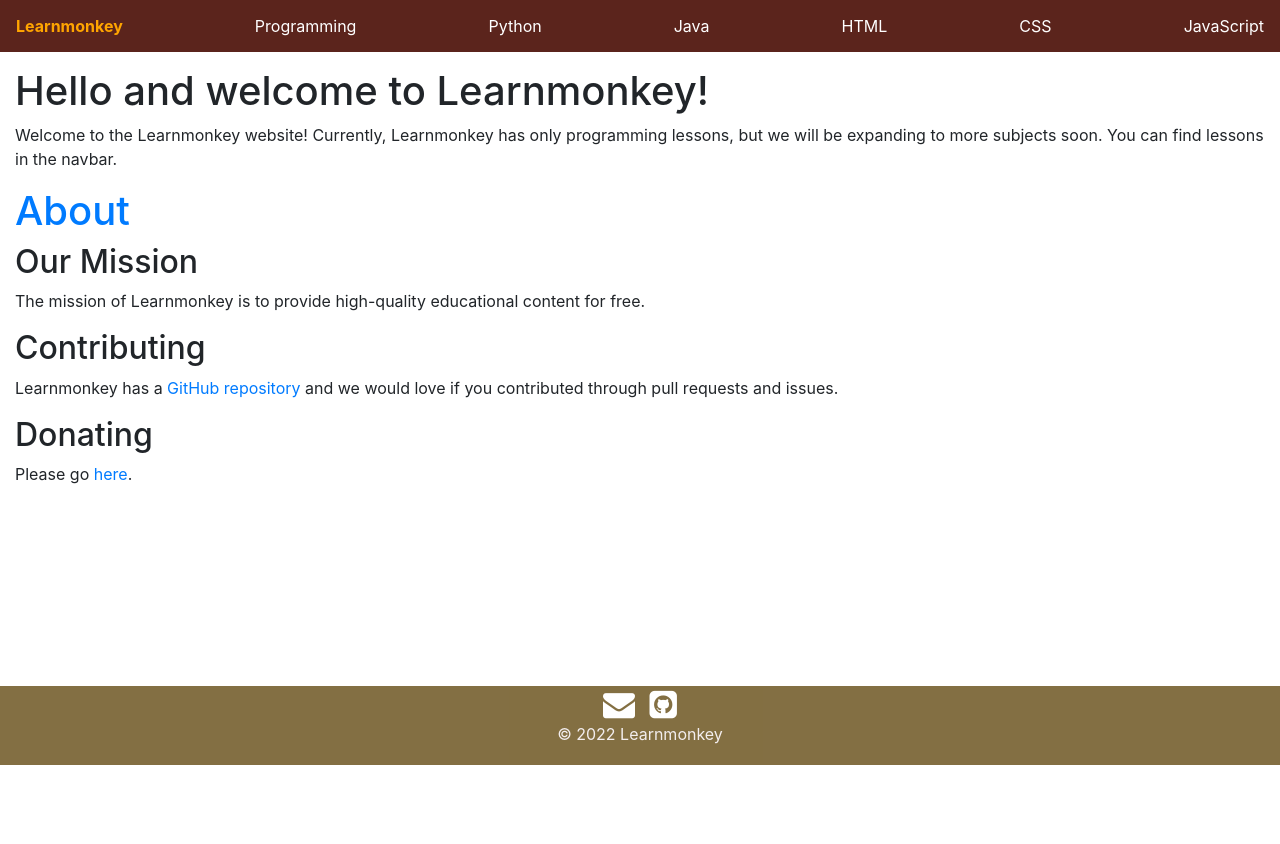
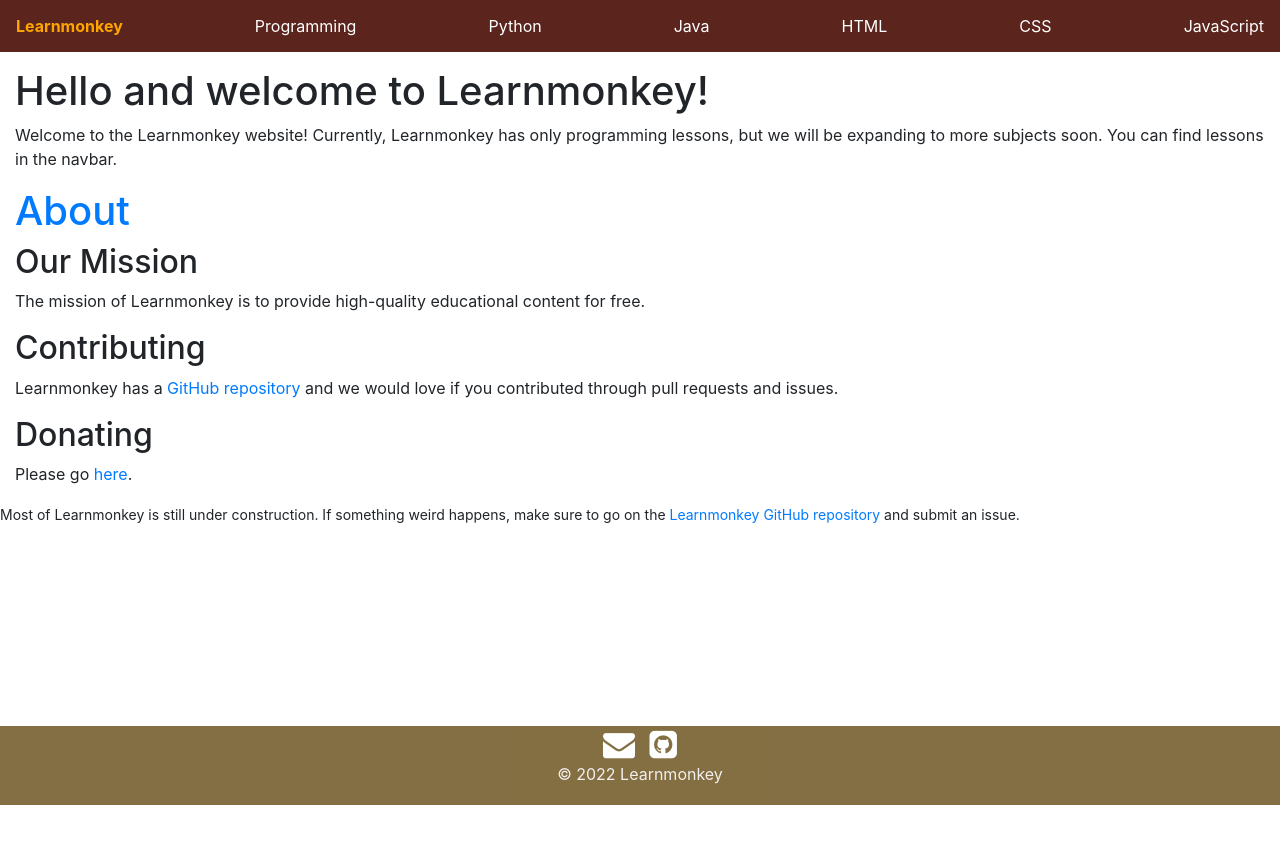
Before and after one commit to learnmonkey/learnmonkey.github.io, a Jekyll site: the page built from index.html, in a window 1280 px wide. Shown: the top 844 px of the page. Built offline with Jekyll 4.4.1, drawn with Linux system fonts in a browser that asks for light colours.

Commit message:
add under consrtuction message in footer

```diff
--- a/_includes/footer.html
+++ b/_includes/footer.html
@@ -1,4 +1,5 @@
 <!-- the site. things are the values set in the _config.yml file -->
+<small>Most of Learnmonkey is still under construction. If something weird happens, make sure to go on the <a href="https://github.com/learnmonkey/learnmonkey.github.io">Learnmonkey GitHub repository</a> and submit an issue.</small>
 <footer>
     <div id="footer-icons">
         <a href="mailto:{{site.email}}"><i class="fa fa-envelope footer-icon"></i></a>
```
